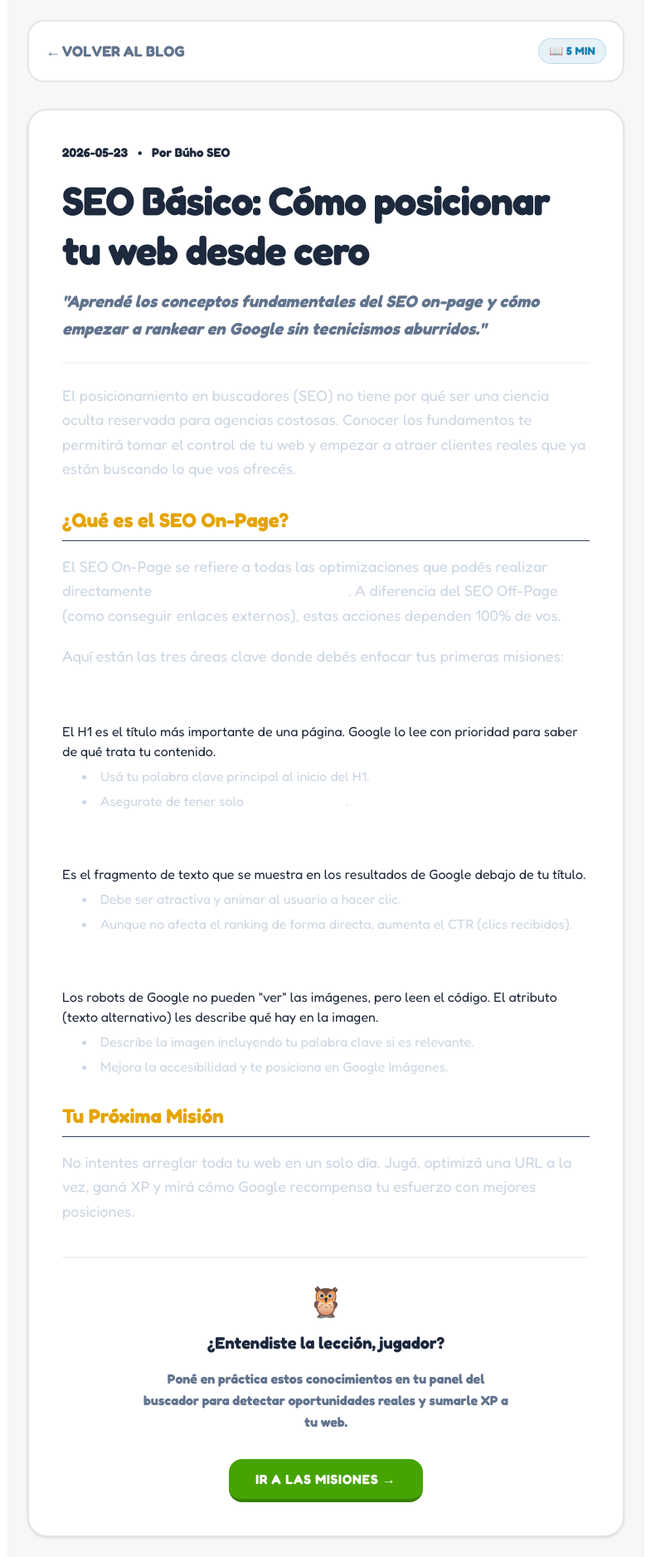
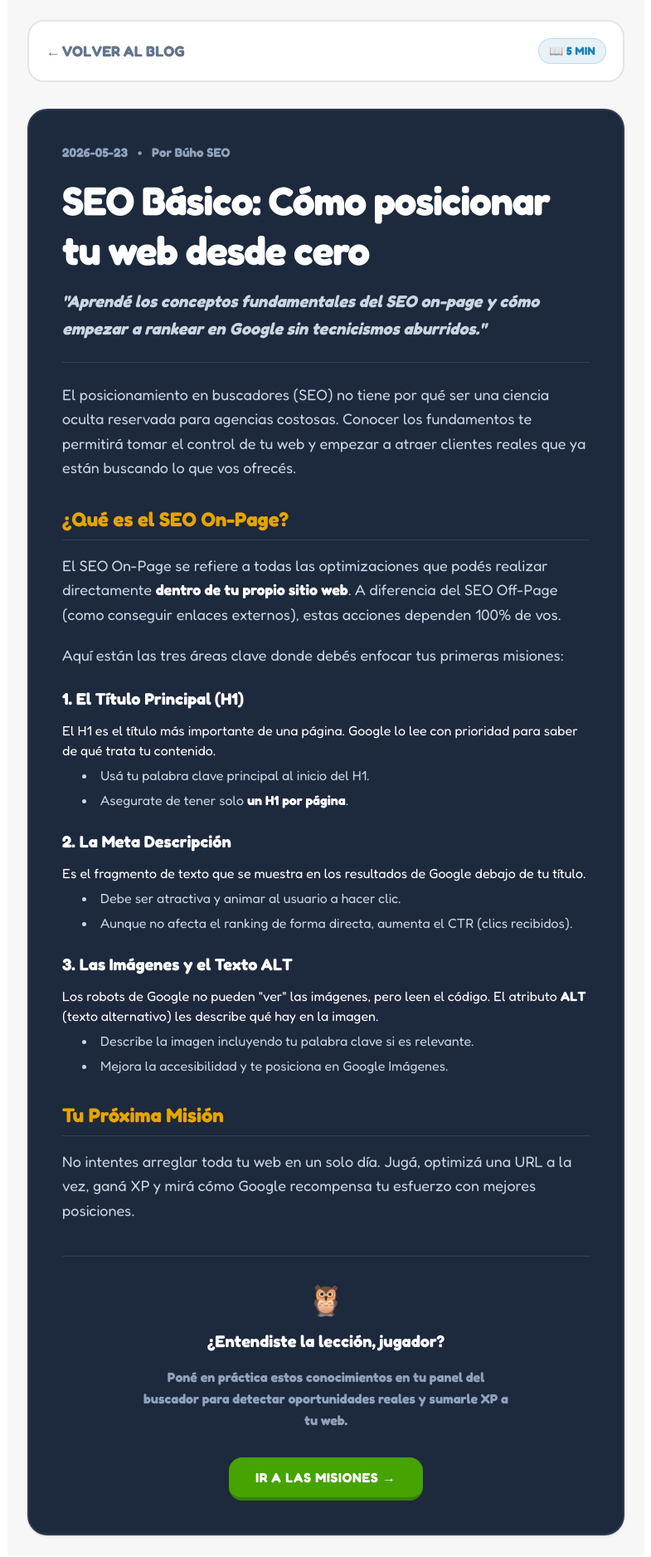
Before and after one commit to jonasnahuel-SEOJUMP/SeoJump, a Next.js app: page /blog/seo-basico-para-principiantes in a window 1280 px wide. Shown: the whole page at 83% size, without its empty margins (247-1032 px from the left). Built offline with nearby package versions, Linux system fonts and the light colour scheme.

Commit message:
design: integrate blog navigation links and refactor layouts to default dark theme

```diff
--- a/src/app/blog/[slug]/page.js
+++ b/src/app/blog/[slug]/page.js
@@ -63,36 +63,36 @@ export default async function BlogPost({ params }) {
       </header>
 
       {/* Main Post Article */}
-      <article className="w-full bg-white dark:bg-slate-850 p-6 md:p-10 rounded-3xl border-2 border-duo-white-shadow dark:border-slate-700/80 shadow-sm space-y-6">
+      <article className="w-full bg-slate-800 border-2 border-slate-700/80 p-6 md:p-10 rounded-3xl text-white shadow-sm space-y-6">
 
         {/* Post Metadata Header */}
-        <header className="space-y-4 border-b-2 border-slate-100 dark:border-slate-800 pb-6">
-          <div className="flex items-center gap-3 text-xs md:text-sm font-bold text-slate-450 dark:text-slate-500">
+        <header className="space-y-4 border-b border-slate-700 pb-6">
+          <div className="flex items-center gap-3 text-xs md:text-sm font-bold text-slate-400">
             <time dateTime={post.date}>{post.date}</time>
             <span>•</span>
             <span>Por {post.author}</span>
           </div>
 
-          <h1 className="text-3xl md:text-4xl lg:text-5xl font-black text-slate-800 dark:text-white leading-tight tracking-tight">
+          <h1 className="text-3xl md:text-4xl lg:text-5xl font-black text-white leading-tight tracking-tight">
             {post.title}
           </h1>
 
-          <p className="text-lg md:text-xl font-bold text-slate-500 dark:text-slate-350 leading-relaxed italic">
+          <p className="text-lg md:text-xl font-bold text-slate-300 leading-relaxed italic">
             "{post.description}"
           </p>
         </header>
 
         {/* Rendered markdown content */}
         <section
-          className="prose dark:prose-invert max-w-none space-y-4"
+          className="prose prose-invert max-w-none space-y-4"
           dangerouslySetInnerHTML={{ __html: htmlContent }}
         />
 
         {/* Post Footer Call to Action */}
-        <footer className="border-t-2 border-slate-100 dark:border-slate-800 pt-8 mt-10 text-center space-y-4">
+        <footer className="border-t border-slate-700 pt-8 mt-10 text-center space-y-4">
           <div className="text-4xl">🦉</div>
-          <h3 className="text-xl font-black text-slate-800 dark:text-white">¿Entendiste la lección, jugador?</h3>
-          <p className="text-sm md:text-base font-bold text-slate-500 dark:text-slate-400 max-w-md mx-auto leading-relaxed">
+          <h3 className="text-xl font-black text-white">¿Entendiste la lección, jugador?</h3>
+          <p className="text-sm md:text-base font-bold text-slate-400 max-w-md mx-auto leading-relaxed">
             Poné en práctica estos conocimientos en tu panel del buscador para detectar oportunidades reales y sumarle XP a tu web.
           </p>
           <div className="pt-4">
--- a/src/app/blog/page.js
+++ b/src/app/blog/page.js
@@ -46,24 +46,24 @@ export default function BlogIndex() {
           {posts.map((post) => (
             <article
               key={post.slug}
-              className="card-3d bg-white dark:bg-slate-850 p-6 rounded-2xl border-2 border-duo-white-shadow dark:border-slate-700/80 hover:shadow-lg transition-all duration-300 flex flex-col justify-between group"
+              className="card-3d bg-slate-800 border-2 border-slate-700/80 text-white p-6 rounded-2xl hover:shadow-lg transition-all duration-300 flex flex-col justify-between group"
             >
               <div className="space-y-4">
                 {/* Meta details */}
-                <div className="flex items-center justify-between text-xs font-bold text-slate-400 dark:text-slate-500">
+                <div className="flex items-center justify-between text-xs font-bold text-slate-400">
                   <time dateTime={post.date}>{post.date}</time>
                   <span>⏱️ {post.readTime}</span>
                 </div>
 
                 {/* Title */}
-                <h2 className="text-xl md:text-2xl font-black text-slate-800 dark:text-white group-hover:text-duo-blue dark:group-hover:text-cyan-400 transition-colors leading-tight">
+                <h2 className="text-xl md:text-2xl font-black text-white group-hover:text-cyan-400 transition-colors leading-tight">
                   <Link href={`/blog/${post.slug}`}>
                     {post.title}
                   </Link>
                 </h2>
 
                 {/* Description */}
-                <p className="text-slate-600 dark:text-slate-300 font-semibold text-sm md:text-base leading-relaxed">
+                <p className="text-slate-350 font-semibold text-sm md:text-base leading-relaxed">
                   {post.description}
                 </p>
               </div>
@@ -81,10 +81,10 @@ export default function BlogIndex() {
           ))}
         </main>
       ) : (
-        <div className="text-center py-16 px-6 card-3d bg-white/50 dark:bg-slate-800/50 border-dashed border-2 border-slate-200 dark:border-slate-700 shadow-none rounded-2xl w-full">
+        <div className="text-center py-16 px-6 card-3d bg-slate-800/50 border-dashed border-2 border-slate-700 shadow-none rounded-2xl w-full">
           <div className="text-6xl mb-4">🌵</div>
-          <p className="text-slate-500 dark:text-slate-400 font-black text-xl">Aún no se han escrito artículos.</p>
-          <p className="text-slate-400 dark:text-slate-500 font-bold text-sm">Vuelve pronto para comenzar nuevas lecturas.</p>
+          <p className="text-white font-black text-xl">Aún no se han escrito artículos.</p>
+          <p className="text-slate-400 font-bold text-sm">Vuelve pronto para comenzar nuevas lecturas.</p>
         </div>
       )}
 
--- a/src/app/layout.js
+++ b/src/app/layout.js
@@ -9,6 +9,20 @@ export const metadata = {
 export default function RootLayout({ children }) {
   return (
     <html lang="es" className="h-full antialiased">
+      <head>
+        <script
+          dangerouslySetInnerHTML={{
+            __html: `
+              try {
+                const savedTheme = localStorage.getItem("seojump_theme");
+                if (savedTheme === "dark") {
+                  document.documentElement.classList.add("dark");
+                }
+              } catch (e) {}
+            `,
+          }}
+        />
+      </head>
       <body className="min-h-full flex flex-col">
         <AuthProvider>
           {children}
--- a/src/app/page.js
+++ b/src/app/page.js
@@ -222,6 +222,22 @@ export default function Home() {
 
   return (
     <div className={`min-h-screen bg-[#f7f7f7] dark:bg-slate-900 flex flex-col items-center p-8 font-fredoka relative overflow-hidden transition-colors duration-300 text-slate-800 dark:text-slate-100 ${step > 1 && step < 6 ? 'justify-center' : ''} ${step < 6 ? 'max-w-lg md:max-w-3xl lg:max-w-4xl mx-auto w-full border-x dark:border-slate-800 shadow-2xl' : ''}`}>
+
+      {/* Global Top Navbar for Landing Page */}
+      {step === 1 && (
+        <div className="w-full flex items-center justify-between pb-6 border-b border-slate-200 dark:border-slate-800 mb-6">
+          <span className="text-xl font-black text-slate-800 dark:text-white flex items-center gap-2">
+            🦉 SEOJUMP
+          </span>
+          <Link
+            href="/blog"
+            onClick={playClick}
+            className="btn-3d btn-white hover:text-cyan-500 text-xs px-4 py-2 font-black uppercase tracking-wider transition-colors"
+          >
+            📖 Academia SEO
+          </Link>
+        </div>
+      )}
 
       {/* Confetti Effect */}
       {showConfetti && (
@@ -620,6 +636,9 @@ export default function Home() {
                      🔒 Fase 4 (Nivel 6)
                    </div>
                  )}
+                 <Link href="/blog" onClick={playClick} className="flex-1 btn-3d btn-white text-slate-650 dark:text-slate-300 hover:text-cyan-500 text-center py-5 px-6 text-lg lg:text-xl font-black transition-colors">
+                   📖 Academia SEO
+                 </Link>
                </nav>
                <div className="text-center pt-2 lg:hidden">
                  <button onClick={() => { playClick(); signOut(); }} className="text-slate-500 text-xs font-bold hover:text-red-500 transition-colors">
```
